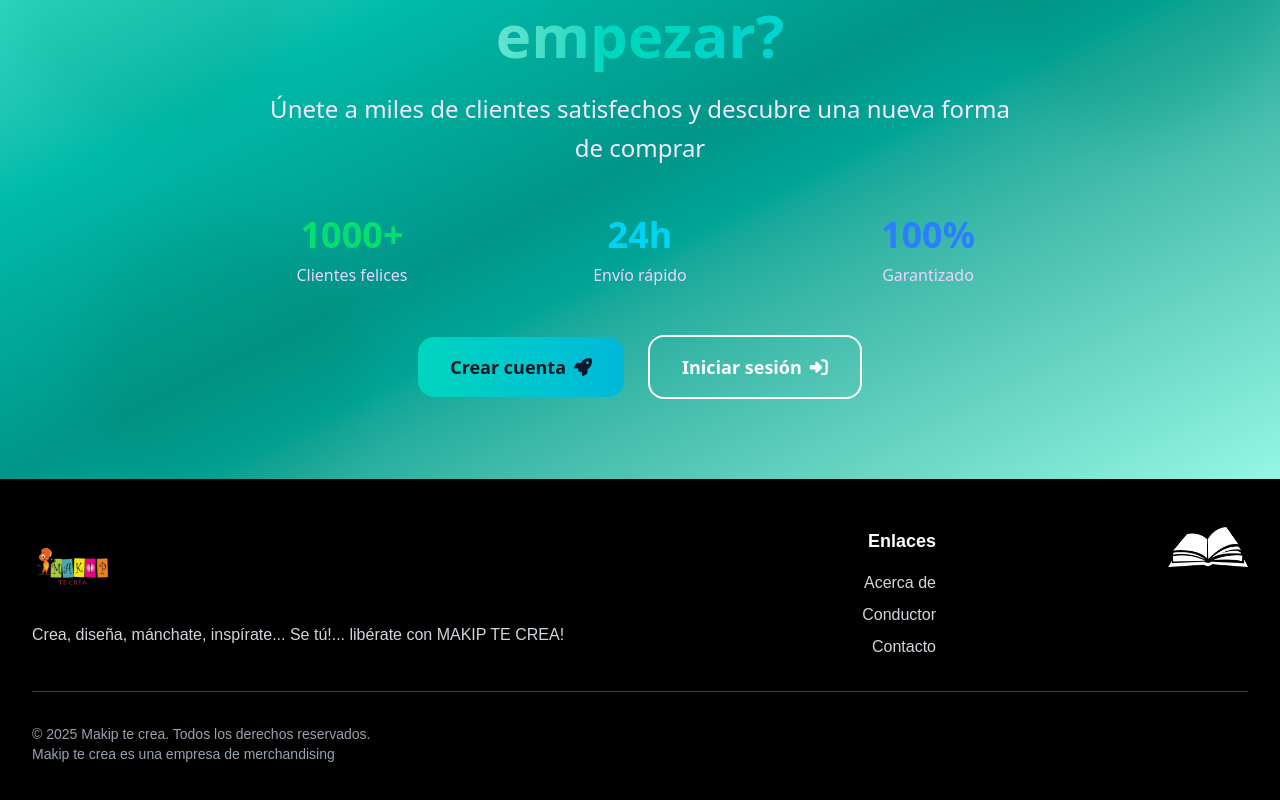
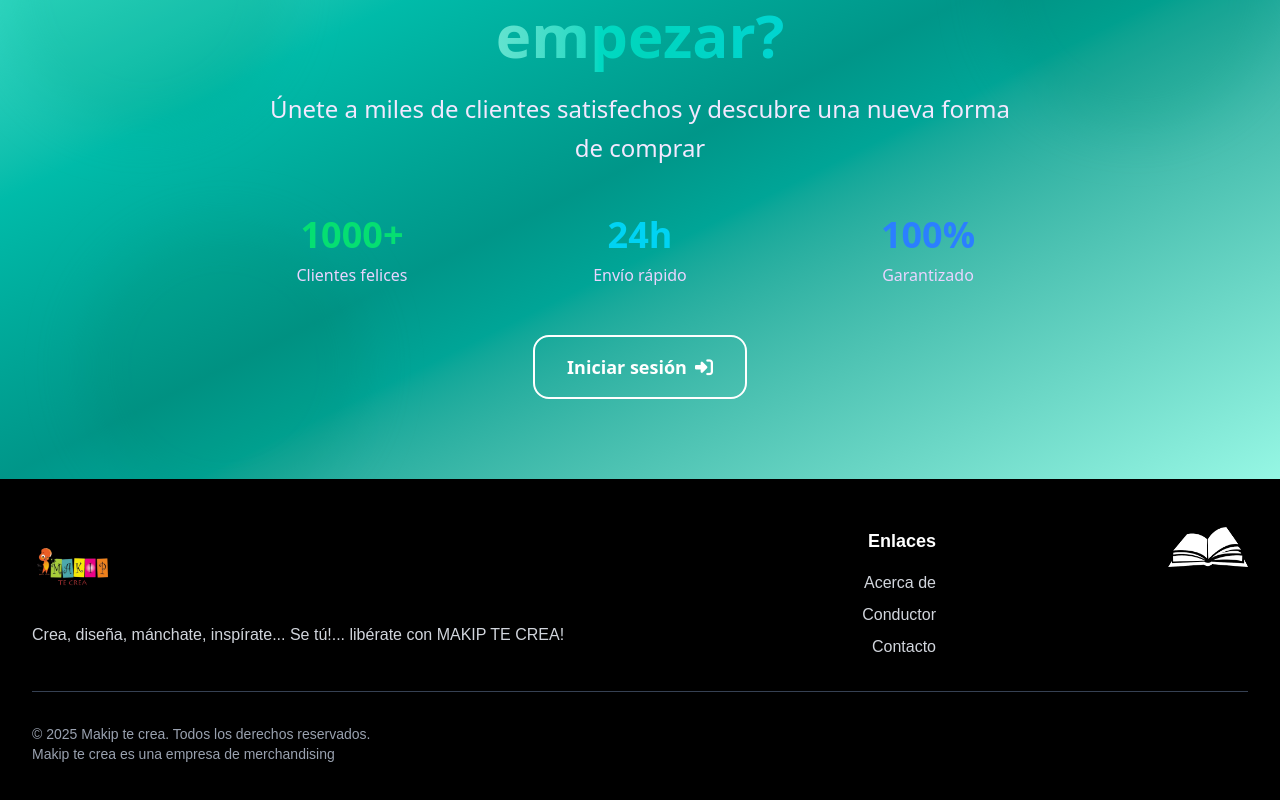
Before and after one commit to Gonzalx-L/Makip--Frontend, a React (Vite) app: page / in a window 1280 px wide. Shown: the part 2044-2844 px from the top of the page. Built offline with nearby package versions, Linux system fonts and the light colour scheme.

Commit message:
se borro boton crear cuenta

```diff
--- a/src/pages/public/HomePage.tsx
+++ b/src/pages/public/HomePage.tsx
@@ -290,15 +290,6 @@ const HomePage: React.FC = () => {
             {/* Botones CTA */}
             <div className="flex flex-col sm:flex-row gap-6 justify-center items-center">
               <Link
-                to="/registro"
-                className="group relative inline-flex items-center justify-center px-8 py-4 bg-gradient-to-r from-teal-400 to-cyan-500 text-gray-900 font-bold text-lg rounded-2xl hover:from-teal-300 hover:to-cyan-400 transition-all duration-300 transform hover:scale-105 hover:shadow-2xl min-w-[200px]"
-              >
-                <span className="relative z-10">Crear cuenta</span>
-                <div className="absolute inset-0 bg-white opacity-0 group-hover:opacity-20 rounded-2xl transition-opacity duration-300"></div>
-                <i className="fas fa-rocket ml-2 text-gray-900"></i>
-              </Link>
-
-              <Link
                 to="/login"
                 className="group inline-flex items-center justify-center px-8 py-4 border-2 border-white text-white font-bold text-lg rounded-2xl hover:bg-white hover:text-teal-900 transition-all duration-300 transform hover:scale-105 hover:shadow-2xl min-w-[200px]"
               >
```
